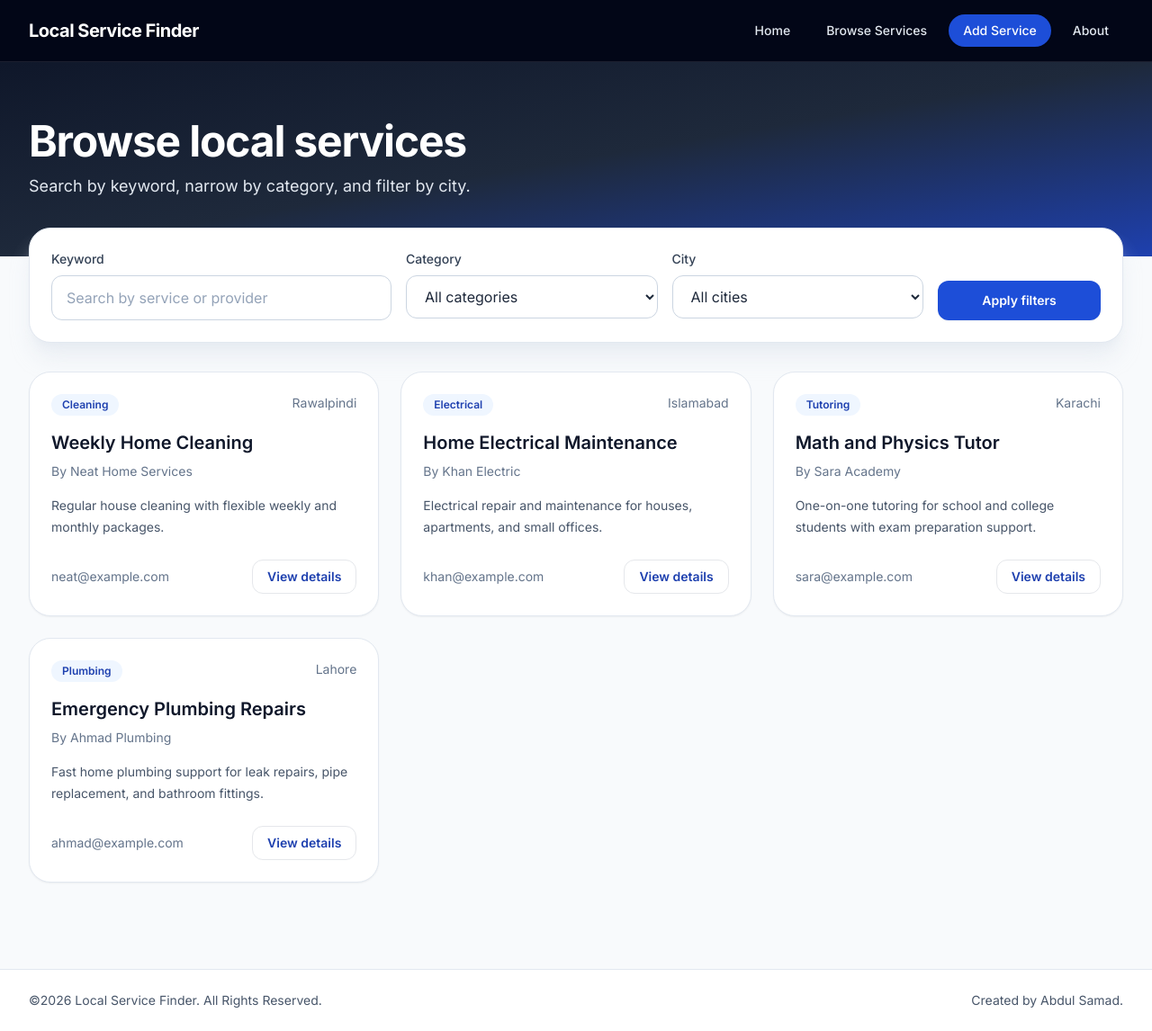
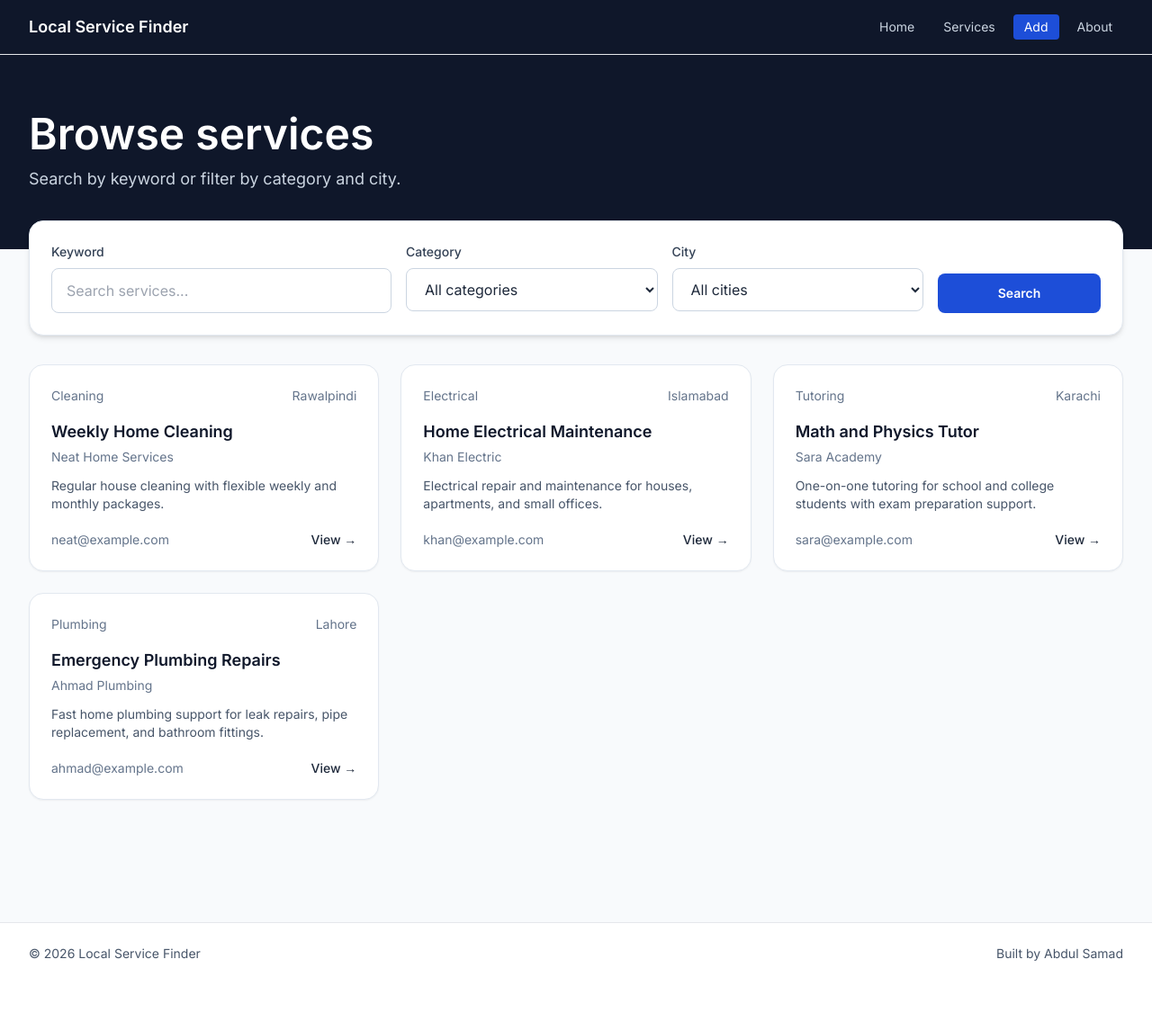
Before and after one commit to abdulsamad7234/Local-Service-Finder, a Django app: page /services/ in a window 1280 px wide. Shown: the whole page at 90% size. After the commit the page ends 1068 px from the top, so only its background shows below. Run offline with Django 5.2, Linux system fonts and the light colour scheme; data comes from the database, SQL or seed files in the repository; some libraries are stand-ins or nearby versions.

Commit message:
initial commit

```diff
--- a/templates/base.html
+++ b/templates/base.html
@@ -4,13 +4,15 @@
   <head>
     <meta charset="UTF-8" />
     <meta name="viewport" content="width=device-width, initial-scale=1.0" />
+
     <title>{% block title %}Local Service Finder{% endblock %}</title>
-    <link rel="preconnect" href="https://fonts.googleapis.com" />
-    <link rel="preconnect" href="https://fonts.gstatic.com" crossorigin />
-    <link
-      href="https://fonts.googleapis.com/css2?family=Inter:wght@400;500;600;700&display=swap"
-      rel="stylesheet" />
+
+    <!-- Fonts -->
+    <link href="https://fonts.googleapis.com/css2?family=Inter:wght@400;500;600&display=swap" rel="stylesheet" />
+
+    <!-- Tailwind (CDN for simplicity) -->
     <script src="https://cdn.tailwindcss.com"></script>
+
     <script>
       tailwind.config = {
         theme: {
@@ -20,72 +22,77 @@
             },
             colors: {
               brand: {
-                50: "#eff6ff",
-                100: "#dbeafe",
                 500: "#2563eb",
                 600: "#1d4ed8",
-                700: "#1e40af",
               },
             },
           },
         },
       };
     </script>
+
     <link rel="stylesheet" href="{% static 'css/style.css' %}" />
   </head>
-  <body class="min-h-screen bg-slate-50 text-slate-800 antialiased">
-    <nav class="border-b border-white/10 bg-slate-950 text-white">
-      <div
-        class="mx-auto flex max-w-7xl flex-col gap-4 px-4 py-4 sm:px-6 lg:flex-row lg:items-center lg:justify-between lg:px-8">
-        <a
-          class="text-xl font-bold tracking-tight text-white"
-          href="{% url 'services:home' %}"
-          >Local Service Finder</a
-        >
-        <div class="flex flex-wrap items-center gap-2 text-sm font-medium">
-          <a
-            class="rounded-full px-4 py-2 text-slate-200 transition hover:bg-white/10 hover:text-white"
-            href="{% url 'services:home' %}"
-            >Home</a
-          >
-          <a
-            class="rounded-full px-4 py-2 text-slate-200 transition hover:bg-white/10 hover:text-white"
-            href="{% url 'services:service_list' %}"
-            >Browse Services</a
-          >
-          <a
-            class="rounded-full bg-brand-600 px-4 py-2 text-white shadow-sm transition hover:bg-brand-700"
-            href="{% url 'services:service_create' %}"
-            >Add Service</a
-          >
-          <a
-            class="rounded-full px-4 py-2 text-slate-200 transition hover:bg-white/10 hover:text-white"
-            href="{% url 'services:about' %}"
-            >About</a
-          >
+
+  <body class="min-h-screen bg-slate-50 text-slate-800">
+
+    <!-- NAVBAR -->
+    <nav class="border-b bg-slate-900 text-white">
+      <div class="mx-auto flex max-w-7xl flex-wrap items-center justify-between px-4 py-4 sm:px-6 lg:px-8">
+
+        <a href="{% url 'services:home' %}" class="text-lg font-semibold">
+          Local Service Finder
+        </a>
+
+        <div class="flex flex-wrap gap-2 text-sm">
+
+          <a href="{% url 'services:home' %}"
+             class="px-3 py-1 text-slate-300 hover:text-white">
+            Home
+          </a>
+
+          <a href="{% url 'services:service_list' %}"
+             class="px-3 py-1 text-slate-300 hover:text-white">
+            Services
+          </a>
+
+          <a href="{% url 'services:service_create' %}"
+             class="px-3 py-1 bg-brand-600 text-white rounded hover:bg-brand-700">
+            Add
+          </a>
+
+          <a href="{% url 'services:about' %}"
+             class="px-3 py-1 text-slate-300 hover:text-white">
+            About
+          </a>
+
         </div>
       </div>
     </nav>
 
+    <!-- MESSAGES -->
     {% if messages %}
-    <div class="mx-auto mt-6 max-w-7xl px-4 sm:px-6 lg:px-8">
-      {% for message in messages %}
-      <div
-        class="rounded-2xl border border-emerald-200 bg-emerald-50 px-4 py-3 text-sm text-emerald-700 shadow-sm">
-        {{ message }}
+      <div class="mx-auto mt-4 max-w-7xl px-4 sm:px-6 lg:px-8">
+        {% for message in messages %}
+          <div class="mb-3 rounded border border-green-200 bg-green-50 px-4 py-2 text-sm text-green-700">
+            {{ message }}
+          </div>
+        {% endfor %}
       </div>
-      {% endfor %}
-    </div>
     {% endif %}
 
-    <main class="pb-12">{% block content %}{% endblock %}</main>
+    <!-- MAIN CONTENT -->
+    <main class="pb-12">
+      {% block content %}{% endblock %}
+    </main>
 
-    <footer class="mt-auto border-t border-slate-200 bg-white">
-      <div
-        class="mx-auto flex max-w-7xl flex-col gap-2 px-4 py-6 text-sm text-slate-600 sm:px-6 lg:flex-row lg:justify-between lg:px-8">
-        <p>©2026 Local Service Finder. All Rights Reserved.</p>
-        <p>Created by Abdul Samad.</p>
+    <!-- FOOTER -->
+    <footer class="mt-10 border-t bg-white">
+      <div class="mx-auto max-w-7xl px-4 py-6 text-sm text-slate-600 sm:px-6 lg:px-8 flex flex-col gap-1 sm:flex-row sm:justify-between">
+        <p>© 2026 Local Service Finder</p>
+        <p>Built by Abdul Samad</p>
       </div>
     </footer>
+
   </body>
 </html>
--- a/templates/services/service_list.html
+++ b/templates/services/service_list.html
@@ -3,90 +3,165 @@
 {% block title %}Browse Services | Local Service Finder{% endblock %}
 
 {% block content %}
-<section class="bg-gradient-to-br from-slate-900 via-slate-800 to-brand-700 py-16 text-white">
+
+<section class="bg-slate-900 py-16 text-white">
     <div class="mx-auto max-w-7xl px-4 sm:px-6 lg:px-8">
-        <h1 class="text-4xl font-bold tracking-tight sm:text-5xl">Browse local services</h1>
-        <p class="mt-3 max-w-2xl text-lg text-slate-200">Search by keyword, narrow by category, and filter by city.</p>
+        <h1 class="text-4xl font-bold sm:text-5xl">
+            Browse services
+        </h1>
+
+        <p class="mt-3 max-w-2xl text-lg text-slate-300">
+            Search by keyword or filter by category and city.
+        </p>
     </div>
 </section>
 
 <section class="-mt-8 pb-12">
     <div class="mx-auto max-w-7xl px-4 sm:px-6 lg:px-8">
-        <div class="rounded-3xl border border-slate-200 bg-white p-6 shadow-xl shadow-slate-200/70">
+
+        <!-- FILTER BOX -->
+        <div class="rounded-2xl border border-slate-200 bg-white p-6 shadow-md">
             <form method="get" class="grid gap-4 lg:grid-cols-12">
+
                 <div class="lg:col-span-4">
-                    <label for="q" class="mb-2 block text-sm font-medium text-slate-700">Keyword</label>
-                    <input type="text" class="w-full rounded-xl border border-slate-300 px-4 py-3 text-slate-800 outline-none ring-0 transition placeholder:text-slate-400 focus:border-brand-500 focus:ring-4 focus:ring-brand-100" id="q" name="q" value="{{ query }}" placeholder="Search by service or provider">
+                    <label for="q" class="mb-2 block text-sm font-medium text-slate-700">
+                        Keyword
+                    </label>
+
+                    <input type="text"
+                           id="q"
+                           name="q"
+                           value="{{ query }}"
+                           placeholder="Search services..."
+                           class="w-full rounded-lg border border-slate-300 px-4 py-3 text-slate-800 focus:border-brand-500 focus:ring-2 focus:ring-brand-100">
                 </div>
+
                 <div class="lg:col-span-3">
-                    <label for="category" class="mb-2 block text-sm font-medium text-slate-700">Category</label>
-                    <select class="w-full rounded-xl border border-slate-300 px-4 py-3 text-slate-800 outline-none transition focus:border-brand-500 focus:ring-4 focus:ring-brand-100" id="category" name="category">
+                    <label for="category" class="mb-2 block text-sm font-medium text-slate-700">
+                        Category
+                    </label>
+
+                    <select id="category" name="category"
+                            class="w-full rounded-lg border border-slate-300 px-4 py-3 text-slate-800 focus:border-brand-500 focus:ring-2 focus:ring-brand-100">
                         <option value="">All categories</option>
                         {% for category in categories %}
-                            <option value="{{ category.slug }}" {% if selected_category == category.slug %}selected{% endif %}>
+                            <option value="{{ category.slug }}"
+                                {% if selected_category == category.slug %}selected{% endif %}>
                                 {{ category.name }}
                             </option>
                         {% endfor %}
                     </select>
                 </div>
+
                 <div class="lg:col-span-3">
-                    <label for="city" class="mb-2 block text-sm font-medium text-slate-700">City</label>
-                    <select class="w-full rounded-xl border border-slate-300 px-4 py-3 text-slate-800 outline-none transition focus:border-brand-500 focus:ring-4 focus:ring-brand-100" id="city" name="city">
+                    <label for="city" class="mb-2 block text-sm font-medium text-slate-700">
+                        City
+                    </label>
+
+                    <select id="city" name="city"
+                            class="w-full rounded-lg border border-slate-300 px-4 py-3 text-slate-800 focus:border-brand-500 focus:ring-2 focus:ring-brand-100">
                         <option value="">All cities</option>
                         {% for city_option in cities %}
-                            <option value="{{ city_option }}" {% if selected_city == city_option %}selected{% endif %}>
+                            <option value="{{ city_option }}"
+                                {% if selected_city == city_option %}selected{% endif %}>
                                 {{ city_option }}
                             </option>
                         {% endfor %}
                     </select>
                 </div>
+
                 <div class="flex items-end lg:col-span-2">
-                    <button type="submit" class="w-full rounded-xl bg-brand-600 px-4 py-3 text-sm font-semibold text-white shadow-sm transition hover:bg-brand-700">Apply filters</button>
+                    <button type="submit"
+                        class="w-full rounded-lg bg-brand-600 px-4 py-3 text-sm font-semibold text-white hover:bg-brand-700">
+                        Search
+                    </button>
                 </div>
+
             </form>
         </div>
 
+        <!-- SERVICE LIST -->
         <div class="mt-8 grid gap-6 md:grid-cols-2 xl:grid-cols-3">
             {% for service in page_obj %}
-                <div class="rounded-3xl border border-slate-200 bg-white p-6 shadow-sm transition hover:-translate-y-1 hover:shadow-lg">
-                    <div class="mb-4 flex items-start justify-between gap-3">
-                        <span class="inline-flex rounded-full bg-brand-50 px-3 py-1 text-xs font-semibold text-brand-700">{{ service.category.name }}</span>
-                        <span class="text-sm text-slate-500">{{ service.city }}</span>
+
+                <div class="rounded-2xl border border-slate-200 bg-white p-6 shadow-sm hover:shadow-md transition">
+
+                    <div class="mb-4 flex justify-between text-sm text-slate-500">
+                        <span>{{ service.category.name }}</span>
+                        <span>{{ service.city }}</span>
                     </div>
-                    <h2 class="text-xl font-semibold text-slate-900">{{ service.title }}</h2>
-                    <p class="mt-2 text-sm text-slate-500">By {{ service.provider_name }}</p>
-                    <p class="mt-4 text-sm leading-6 text-slate-600">{{ service.description|truncatechars:125 }}</p>
-                    <div class="mt-6 flex items-center justify-between gap-3">
-                        <span class="truncate text-sm text-slate-500">{{ service.email }}</span>
-                        <a class="inline-flex rounded-xl border border-brand-200 px-4 py-2 text-sm font-semibold text-brand-700 transition hover:bg-brand-50" href="{{ service.get_absolute_url }}">View details</a>
+
+                    <h2 class="text-lg font-semibold text-slate-900">
+                        {{ service.title }}
+                    </h2>
+
+                    <p class="mt-1 text-sm text-slate-500">
+                        {{ service.provider_name }}
+                    </p>
+
+                    <p class="mt-3 text-sm text-slate-600">
+                        {{ service.description|truncatechars:110 }}
+                    </p>
+
+                    <div class="mt-5 flex justify-between items-center">
+                        <span class="text-sm text-slate-500 truncate">
+                            {{ service.email }}
+                        </span>
+
+                        <a href="{{ service.get_absolute_url }}"
+                           class="text-sm font-medium text-brand-700 hover:text-brand-800">
+                            View →
+                        </a>
                     </div>
+
                 </div>
+
             {% empty %}
-                <div class="rounded-3xl border border-dashed border-slate-300 bg-white p-10 text-center shadow-sm md:col-span-2 xl:col-span-3">
-                    <h2 class="text-2xl font-semibold text-slate-900">No services found</h2>
-                    <p class="mt-3 text-slate-600">Try another keyword or remove some filters to see more results.</p>
-                    <a href="{% url 'services:service_list' %}" class="mt-6 inline-flex rounded-xl border border-brand-200 px-4 py-2 text-sm font-semibold text-brand-700 transition hover:bg-brand-50">Reset filters</a>
+
+                <div class="rounded-2xl border border-dashed border-slate-300 bg-white p-10 text-center md:col-span-2 xl:col-span-3">
+                    <h2 class="text-xl font-semibold text-slate-900">
+                        No services found
+                    </h2>
+
+                    <p class="mt-2 text-slate-600">
+                        Try changing filters or searching something else.
+                    </p>
+
+                    <a href="{% url 'services:service_list' %}"
+                       class="mt-4 inline-block text-sm text-brand-700 hover:underline">
+                        Reset filters
+                    </a>
                 </div>
+
             {% endfor %}
         </div>
 
+        <!-- PAGINATION -->
         {% if page_obj.paginator.num_pages > 1 %}
-            <nav class="mt-10 flex justify-center" aria-label="Pagination">
-                <ul class="flex items-center gap-2">
-                    {% if page_obj.has_previous %}
-                        <li>
-                            <a class="rounded-xl border border-slate-300 bg-white px-4 py-2 text-sm font-medium text-slate-700 transition hover:border-brand-200 hover:text-brand-700" href="?q={{ query }}&category={{ selected_category }}&city={{ selected_city }}&page={{ page_obj.previous_page_number }}">Previous</a>
-                        </li>
-                    {% endif %}
-                    <li><span class="rounded-xl bg-brand-600 px-4 py-2 text-sm font-semibold text-white">{{ page_obj.number }}</span></li>
-                    {% if page_obj.has_next %}
-                        <li>
-                            <a class="rounded-xl border border-slate-300 bg-white px-4 py-2 text-sm font-medium text-slate-700 transition hover:border-brand-200 hover:text-brand-700" href="?q={{ query }}&category={{ selected_category }}&city={{ selected_city }}&page={{ page_obj.next_page_number }}">Next</a>
-                        </li>
-                    {% endif %}
-                </ul>
-            </nav>
+            <div class="mt-10 flex justify-center gap-3">
+
+                {% if page_obj.has_previous %}
+                    <a href="?q={{ query }}&category={{ selected_category }}&city={{ selected_city }}&page={{ page_obj.previous_page_number }}"
+                       class="px-4 py-2 border rounded-lg text-sm text-slate-700 hover:border-brand-200 hover:text-brand-700">
+                        Prev
+                    </a>
+                {% endif %}
+
+                <span class="px-4 py-2 bg-brand-600 text-white text-sm rounded-lg">
+                    {{ page_obj.number }}
+                </span>
+
+                {% if page_obj.has_next %}
+                    <a href="?q={{ query }}&category={{ selected_category }}&city={{ selected_city }}&page={{ page_obj.next_page_number }}"
+                       class="px-4 py-2 border rounded-lg text-sm text-slate-700 hover:border-brand-200 hover:text-brand-700">
+                        Next
+                    </a>
+                {% endif %}
+
+            </div>
         {% endif %}
+
     </div>
 </section>
+
 {% endblock %}
```
Also changed, not shown: templates/services/about.html (+33 -9 lines), templates/services/home.html (+86 -25 lines), templates/services/service_detail.html (+66 -32 lines), templates/services/service_form.html (+48 -10 lines).
